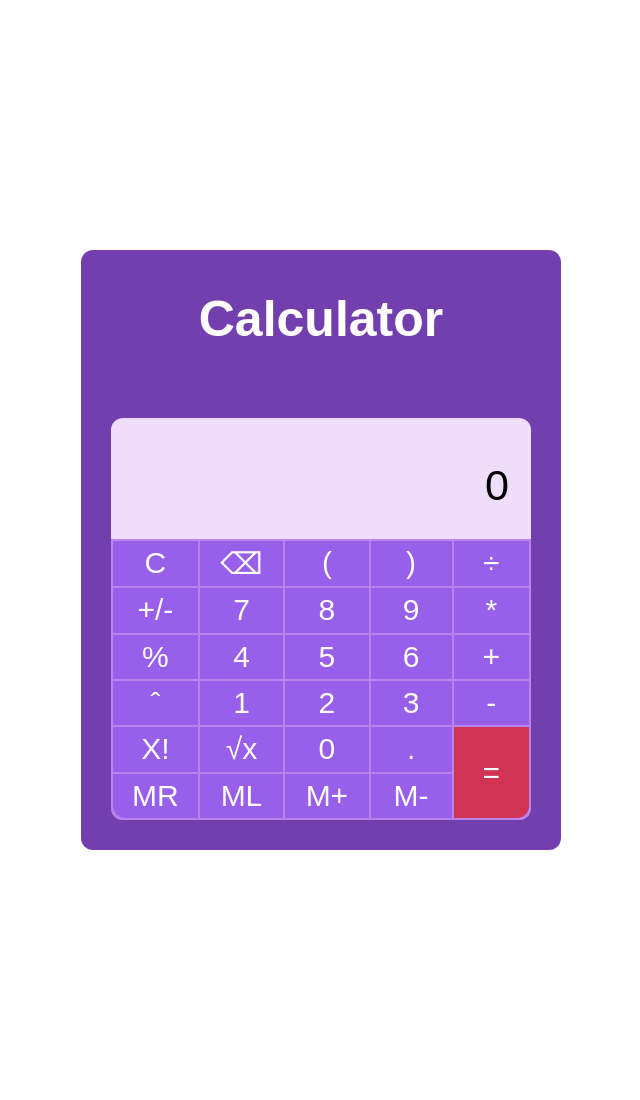
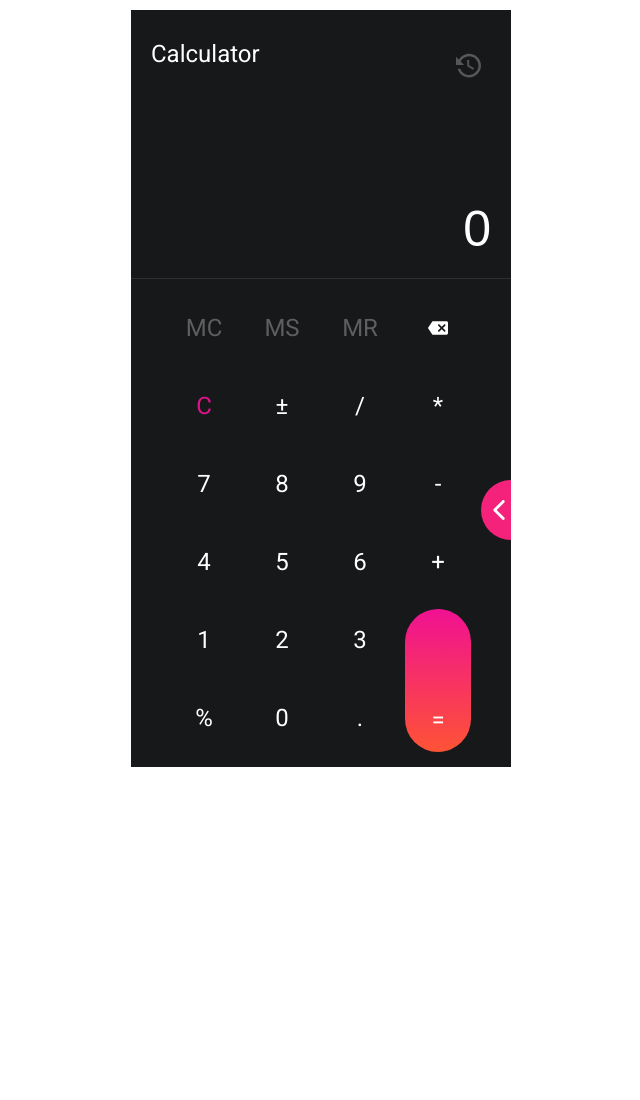
Before and after one commit to dullylol/UCODE_Stage3_FullStack, a PHP site: page / in a window 1280 px wide. Shown: the whole page, without its empty margins (319-959 px from the left). After the commit the page ends 767 px from the top, so only its background shows below. Run offline with PHP 8.4, Linux system fonts and the light colour scheme.

Commit message:
new design of calculator

```diff
--- a/race00/css/style.css
+++ b/race00/css/style.css
@@ -1,106 +1,363 @@
 body {
-    font-family: "Sora", sans-serif;
-    font-weight: 400;
-}
-
-td {
-    font-size: 30px;
+    font-family: 'Roboto', sans-serif;
 }
 
 #main_block {
-    min-height: 600px;
-    height: 60vh;
-    width: 480px;
-    margin: 250px auto;
-    background-color: rgb(115, 63, 175);
-    border-radius: 12px;
+    width: 380px;
+    margin: auto;
+    margin-top: 10px;
+    background-color: #171819;
+    overflow: hidden;
+    position: relative;
+}
+
+header {
+    padding-top: 30px;
+    padding-left: 20px;
+    display: flex;
+    flex-direction: row;
+    justify-content: space-between;
+}
+
+header span {
+    font-size: 24px;
+    color: white;
+}
+
+header img {
+    width: 25px;
+    margin-right: 30px;
+    margin-top: 13px;
+    opacity: .3;
+}
+
+#buttons_block {
+    border-top: 1px solid rgba(255, 255, 255, .1);
+    position: relative;
+}
+
+#calculator_block {
     display: flex;
     flex-direction: column;
 }
 
-#name {
-    margin: 40px auto;
-    font-weight: 700;
-    font-size: 50px;
-    color: white;
+#input_block {
+    display: flex;
+    flex-direction: column;
+    justify-content: flex-end;
+    align-content: flex-end;
+    height: 200px;
+    letter-spacing: 0.5px;
 }
 
-#calculator_block {
-    height: 100%;
-    margin: 30px;
-    background-color: rgb(238, 222, 252);
-    border-radius: 12px;
-}
-
-#input_block {
-    height: 30%;
-    border-top-left-radius: 12px;
-    border-top-right-radius: 12px;
-    display: flex;
-    flex-direction: column;
+#input_block input {
+    text-align: right;
+    margin-bottom: 30px;
+    font-size: 50px;
+    background-color: transparent;
+    color: white;
+    padding: 0;
+    cursor: default;
+    margin: 0 20px 20px 20px;
+    border: none;
+    word-spacing: 20px;
 }
 
 #input_str {
-    min-height: 25px;
-    font-size: 1.3em;
-    color: rgb(120, 93, 131);
-    display: inline-block;
+    color: white;
     text-align: right;
-    margin: 12px 12px 0px 0px;
+    font-size: 14px;
+    opacity: .3;
+    margin-right: 20px;
+    margin-bottom: 10px;
 }
 
-#result_str {
-    border: none;
+#input_block input:focus {
     outline: none;
-    background-color: transparent;
-    text-align: right;
-    font-size: 2.7em;
-    margin: 5px 20px;
-    overflow: hidden;
 }
 
 #buttons_block {
-    height: 70%;
-    border-bottom-right-radius: 12px;
-    border-bottom-left-radius: 12px;
-    background-color: rgba(137, 43, 226, 0.5);
     color: white;
-    font-size: 2.4em;
+    display: flex;
+    justify-content: center;
+    margin-bottom: 10px;
+    padding-top: 10px;
 }
 
 #buttons_table {
-    width: 100%;
-    height: 100%;
+    display: flex;
+    flex-direction: column;
+    justify-content: center;
 }
 
-#operation_memory_recall {
-    border-bottom-left-radius: 12px;
+#buttons_table>div {
+    display: flex;
+    flex-direction: row;
+    padding: 0;
+    -webkit-touch-callout: none;
+    /* iOS Safari */
+    -webkit-user-select: none;
+    /* Chrome/Safari/Opera */
+    -khtml-user-select: none;
+    /* Konqueror */
+    -moz-user-select: none;
+    /* Firefox */
+    -ms-user-select: none;
+    /* Internet Explorer/Edge */
+    user-select: none;
 }
 
-.operation, .number, .symbol {
-    text-align: center;
-    transition: 0.2s ease;
-    background-color: rgba(123, 64, 233, 0.534);
-    width: 100px;
+#buttons_table>div span {
+    width: 78px;
+    height: 78px;
+    display: flex;
+    justify-content: center;
+    align-items: center;
 }
 
-.operation:hover, .number:hover, .symbol:hover {
-    background-color: rgba(123, 64, 233, 1);
+#buttons_table>div a {
+    padding: 18px 26px;
+    display: flex;
+    justify-content: center;
+    font-size: 24px;
+    transition: .2s;
+    cursor: pointer;
+    border-radius: 50px;
 }
 
-.operation:active, .number:active, .symbol:active {
-    background-color: rgb(100, 30, 230);
+#buttons_table>div a:hover {
+    background-color: #fff;
+    color: #171819;
 }
 
-#operation_equal {
-    background-color: rgba(221, 15, 15, 0.69);
-    border-bottom-right-radius: 12px;
+#buttons_table>div a:active {
+    opacity: .5;
 }
 
-#operation_equal:hover {
-    background-color: rgba(221, 15, 15, 0.89);
+#operation_equal a {
+    display: flex;
+    margin-bottom: 5px;
+    align-self: flex-end;
+    padding-top: 97px !important;
+    background: linear-gradient(180deg, #F01192 0%, #FE5335 100%);
 }
 
-#operation_equal:active {
-    background-color: rgb(235, 33, 33);
+#operation_equal a:hover {
+    opacity: .8;
 }
+
+#operation_equal a:active {
+    opacity: .6;
+}
+
+#operation_clear a {
+    color: #DB148A;
+}
+
+#operation_clear a:hover {
+    background-color: #DB148A !important;
+    color: white !important;
+}
+
+#topRow span {
+    opacity: .3;
+}
+
+#topRow a {
+    padding: 20px 17px !important;
+}
+
+#backspace a img {
+    width: 20px;
+}
+
+#operation_clear a {
+    padding: 18px 25px !important;
+}
+
+#operation_plus-minus a {
+    padding: 18px 26px !important;
+}
+
+#operation_division a {
+    padding: 18px 27.7px !important;
+}
+
+#number_multiple a {
+    padding: 18px 27.5px !important;
+}
+
+#number_minus a {
+    padding: 18px 29.5px !important;
+}
+
+#number_plus a {
+    padding: 18px 26px !important;
+}
+
+#operation_percent a {
+    padding: 18px 24px !important;
+}
+
+#dot a {
+    padding: 18px 29.5px !important;
+}
+
+#backspace {
+    opacity: 1 !important;
+}
+
+#backspace a {
+    padding: 25px 25px !important;
+}
+
+#backspace a:hover {
+    background-color: #5C5D5E !important;
+}
+
+#popup {
+    border-radius: 50px 0 0 50px;
+    height: 90%;
+    width: 83%;
+    position: absolute;
+    bottom: 4%;
+    right: -83%;
+    background: linear-gradient(125deg, #F01192 0%, #FE5335 130%);
+    z-index: 5 !important;
+    transition: .3s ease;
+    align-items: center;
+    justify-content: center;
+    display: flex;
+}
+
+#popup div {
+    display: flex;
+    flex-direction: row;
+    flex-wrap: wrap;
+    align-items: center;
+    justify-content: center;
+    padding: 10px;
+}
+
+#popup div span {
+    display: flex;
+    align-items: center;
+    justify-content: center;
+    width: 90px;
+    height: 90px;
+    flex-basis: auto;
+}
+
+#popup:hover {
+    right: -80%;
+}
+
+#popup.active {
+    right: 0%;
+    border-radius: 0;
+}
+
+#popup span.btn {
+    cursor: pointer;
+    font-size: 20px;
+    display: flex;
+    align-items: center;
+    z-index: 4 !important;
+    position: absolute;
+    width: 60px;
+    height: 60px;
+    left: -30px;
+    bottom: 46%;
+    background: #F4227B;
+    border-radius: 100px;
+}
+
+#popup span.btn img {
+    margin-left: 8px;
+    width: 20px;
+    transform: rotate(90deg);
+    transition: .3s ease;
+}
+
+#popup span.btn:active img {
+    opacity: .8;
+}
+
+#popup span.btn.active img {
+    transform: scaleX(-1) rotate(90deg);
+    margin-left: 20px;
+}
+
+#popup div span a {
+    cursor: pointer;
+    font-size: 24px;
+    padding: 18px 18.5px;
+    transition: .2s;
+    border-radius: 50px;
+}
+
+#popup div span a:hover {
+    background-color: white;
+    color: #171819;
+}
+
+#operation_factorial a {
+    padding: 18px 23.5px !important;
+}
+
+#operation_exponentiation a {
+    padding: 18px 14.5px !important;
+}
+
+#operation_square_root a {
+    padding: 18px 20px !important;
+}
+
+#operation_memory_next a {
+    padding: 18px 15.5px !important;
+}
+
+#operation_memory_last a {
+    padding: 18px 19px !important;
+}
+
+#operation_convert_weights a {
+    padding: 18px 14.3px !important;
+}
+
+#operation_convert_area a {
+    padding: 18px 17px !important;
+}
+
+#pi a {
+    padding: 18px 25.5px !important;
+}
+
+#e a {
+    padding: 18px 26.4px !important;
+}
+
+#left_bracket a {
+    padding: 18px 31px 18px 26px!important;
+}
+
+#right_bracket a {
+    padding: 18px 26px 18px 31px!important;
+}
+
+#contentBlocker {
+    cursor: pointer;
+    z-index: -1;
+    position: absolute;
+    width: 100%;
+    margin-top: -10px;
+    height: calc(100% + 10px);
+    background-color: #171819;
+    opacity: 0;
+    transition: .3s;
+}
+
+#contentBlocker.active {
+    opacity: .7;
+    z-index: 2;
+}
--- a/race00/index.html
+++ b/race00/index.html
@@ -6,66 +6,92 @@
     <meta name="viewport" content="width=device-width, initial-scale=1.0" />
     <title>Calculator</title>
     <link rel="stylesheet" href="css/style.css" />
+    <link rel="preconnect" href="https://fonts.gstatic.com">
+    <link href="https://fonts.googleapis.com/css2?family=Roboto:wght@300;400;500&display=swap" rel="stylesheet">
 </head>
 
 <body>
 
     <main id="main_block">
 
-        <div id="name">Calculator</div>
+        <header>
+            <span>Calculator</span>
+            <img src="assets/img/history-clock-button.svg" alt="History">
+        </header>
+
 
         <div id="calculator_block">
 
             <div id="input_block">
                 <div id="input_str"></div>
-                <input id="result_str" type="text" readonly value="0" />
+                <input maxlength="10" id="result_str" type="text" readonly value="0" />
             </div>
 
             <div id="buttons_block">
+                <span id="contentBlocker" onclick="addActive()"></span>
 
-                <table id="buttons_table">
-                    <tr>
-                        <td class="operation" id="operation_clear" onclick="reset()">C</td>
-                        <td class="operation" id="operation_backspace" onclick="backspace()">⌫</td>
-                        <td class="number" id="number_bracket_left" onclick="addNewNumber('(')">(</td>
-                        <td class="number" id="number_bracket_right" onclick="addNewNumber(')')">)</td>
-                        <td class="operation" id="operation_division" onclick="arithmeticOperation('/')">÷</td>
-                    </tr>
-                    <tr>
-                        <td class="operation" id="operation_plus-minus" onclick="toggleNumber()">+/-</td>
-                        <td class="number" id="number_seven" onclick="addNewNumber(7)">7</td>
-                        <td class="number" id="number_eight" onclick="addNewNumber(8)">8</td>
-                        <td class="number" id="number_nine" onclick="addNewNumber(9)">9</td>
-                        <td class="operation" id="number_multiple" onclick="arithmeticOperation('*')">*</td>
-                    </tr>
-                    <tr>
-                        <td class="operation" id="operation_percent" onclick="percent()">%</td>
-                        <td class="number" id="number_four" onclick="addNewNumber(4)">4</td>
-                        <td class="number" id="number_five" onclick="addNewNumber(5)">5</td>
-                        <td class="number" id="number_six" onclick="addNewNumber(6)">6</td>
-                        <td class="number" id="number_plus" onclick="arithmeticOperation('+')">+</td>
-                    </tr>
-                    <tr>
-                        <td class="operation" id="operation_exponentiation" onclick="arithmeticOperation('ˆ')">ˆ</td>
-                        <td class="number" id="number_one" onclick="addNewNumber(1)">1</td>
-                        <td class="number" id="number_two" onclick="addNewNumber(2)">2</td>
-                        <td class="number" id="number_three" onclick="addNewNumber(3)">3</td>
-                        <td class="number" id="number_minus" onclick="arithmeticOperation('-')">-</td>
-                    </tr>
-                    <tr>
-                        <td class="operation" id="operation_factorial" onclick="arithmeticOperation('!')">X!</td>
-                        <td class="operation" id="operation_square_root" onclick="squareRoot()">√x</td>
-                        <td class="number" id="number_zero" onclick="addNewNumber(0)">0</td>
-                        <td class="symbol" id="dot" onclick="addNewNumber('.')">.</td>
-                        <td class="operation" id="operation_equal" rowspan="2" onclick="equals()">=</td>
-                    </tr>
-                    <tr>
-                        <td class="operation" id="operation_memory_recall" onclick="memoryRecall()">MR</td>
-                        <td class="operation" id="operation_memory_clear" onclick="memoryLoad()">ML</td>
-                        <td class="operation" id="operation_memory_next" onclick="memoryPlus()">M+</td>
-                        <td class="operation" id="operation_memory_last" onclick="memoryMinus()">M-</td>
-                    </tr>
-                </table>
+                <div id="popup" class="">
+                    <span class="btn" onclick="addActive()"> <img src="assets/img/arrow.svg" alt="icon">
+                    </span>
+                    <div>
+                        <span class="operation" id="operation_factorial" onclick="arithmeticOperation('!')"><a>x!</a></span>
+                        <span class="operation" id="operation_exponentiation"
+                            onclick="arithmeticOperation('^')"><a>x^n</a></span>
+                        <span class="operation" id="operation_square_root" onclick="squareRoot()"><a>√x</a></span>
+                        <span class="operation" id="operation_memory_next" onclick="memoryPlus()"><a>M+</a></span>
+                        <span class="operation" id="operation_memory_last" onclick="memoryMinus()"><a>M-</a></span>
+                        <span class="operation" id="operation_convert_lenght" onclick="convertLenght()"><a>CL</a></span>
+                        <span class="operation" id="operation_convert_weights"
+                            onclick="convertWeights()"><a>CW</a></span>
+                        <span class="operation" id="operation_convert_area" onclick="convertArea()"><a>CA</a></span>
+                        <span class="operation" id="pi" onclick="addNewNumber('pi')"><a>&pi;</a></span>
+                        <span class="operation" id="e" onclick="addNewNumber('e')"><a>e</a></span>
+                        <span class="operation" id="left_bracket" onclick="addNewNumber('(')"><a>(</a></span>
+                        <span class="operation" id="right_bracket" onclick="addNewNumber(')')"><a>)</a></span>
+                    </div>
+                </div>
+
+                <div id="buttons_table">
+                    <div id="topRow">
+                        <span class="operation" id="MC" onclick="memoryClear()"><a>MC</a></span>
+                        <span class="operation" id="MS" onclick="memoryStore()"><a>MS</a></span>
+                        <span class="operation" id="MR" onclick="memoryRecall()"><a>MR</a></span>
+                        <span class="number" id="backspace" onclick="backspace()"><a><img src="assets/img/backspace.svg"
+                                    alt="Back"></a></span>
+                    </div>
+                    <div>
+                        <span class="operation" id="operation_clear" onclick="reset()"><a>C</a></span>
+                        <span class="operation" id="operation_plus-minus" onclick="toggleNumber()"><a>±</a></span>
+                        <span class="operation" id="operation_division"
+                            onclick="arithmeticOperation('/')"><a>/</a></span>
+                        <span class="number" id="number_multiple" onclick="arithmeticOperation('*')"><a>*</a></span>
+                    </div>
+                    <div>
+                        <span class="number" id="number_seven" onclick="addNewNumber(7)"><a>7</a></span>
+                        <span class="number" id="number_eight" onclick="addNewNumber(8)"><a>8</a></span>
+                        <span class="number" id="number_nine" onclick="addNewNumber(9)"><a>9</a></span>
+                        <span class="number" id="number_minus" onclick="arithmeticOperation('-')"><a>-</a></span>
+                    </div>
+                    <div>
+                        <span class="number" id="number_four" onclick="addNewNumber(4)"><a>4</a></span>
+                        <span class="number" id="number_five" onclick="addNewNumber(5)"><a>5</a></span>
+                        <span class="number" id="number_six" onclick="addNewNumber(6)"><a>6</a></span>
+                        <span class="number" id="number_plus" onclick="arithmeticOperation('+')"><a>+</a></span>
+                    </div>
+                    <div>
+                        <span class="number" id="number_one" onclick="addNewNumber(1)"><a>1</a></span>
+                        <span class="number" id="number_two" onclick="addNewNumber(2)"><a>2</a></span>
+                        <span class="number" id="number_three" onclick="addNewNumber(3)"><a>3</a></span>
+
+                    </div>
+                    <div>
+                        <span class="operation" id="operation_percent" onclick="percent()"><a>%</a></span>
+                        <span class="number" id="number_zero" onclick="addNewNumber(0)"><a>0</a></span>
+                        <span class="symbol" id="dot" onclick="addNewNumber('.')"><a>.</a></span>
+                        <span class="operation" id="operation_equal" rowspan="2" onclick="equals()"><a>=</a></span>
+
+                    </div>
+                </div>
 
             </div>
 
@@ -74,6 +100,7 @@
     </main>
 
     <script src="js/script.js"></script>
+    <script src="js/animations.js"></script>
 
 </body>
 
--- /dev/null
+++ b/race00/js/animations.js
@@ -0,0 +1,5 @@
+function addActive() {
+    document.getElementById("popup").classList.toggle("active");
+    document.querySelector("#popup .btn").classList.toggle("active");
+    document.getElementById("contentBlocker").classList.toggle("active");
+}
```
Also changed, not shown: race00/js/script.js (+46 -20 lines), race00/assets/img/arrow.svg (added), race00/assets/img/backspace.svg (added), race00/assets/img/history-clock-button.svg (added), race00/assets/img/play.svg (added).
